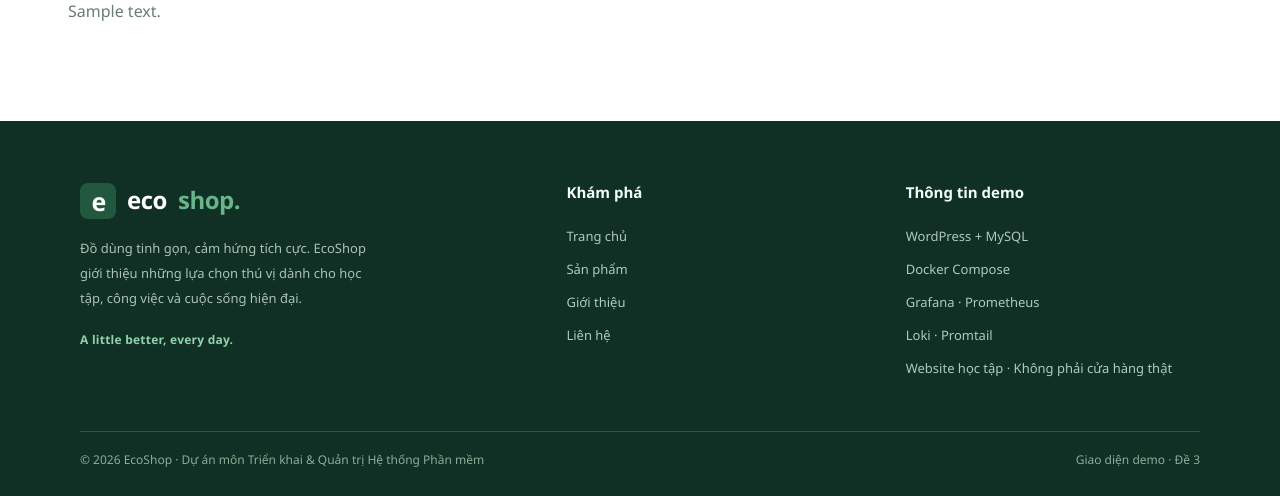
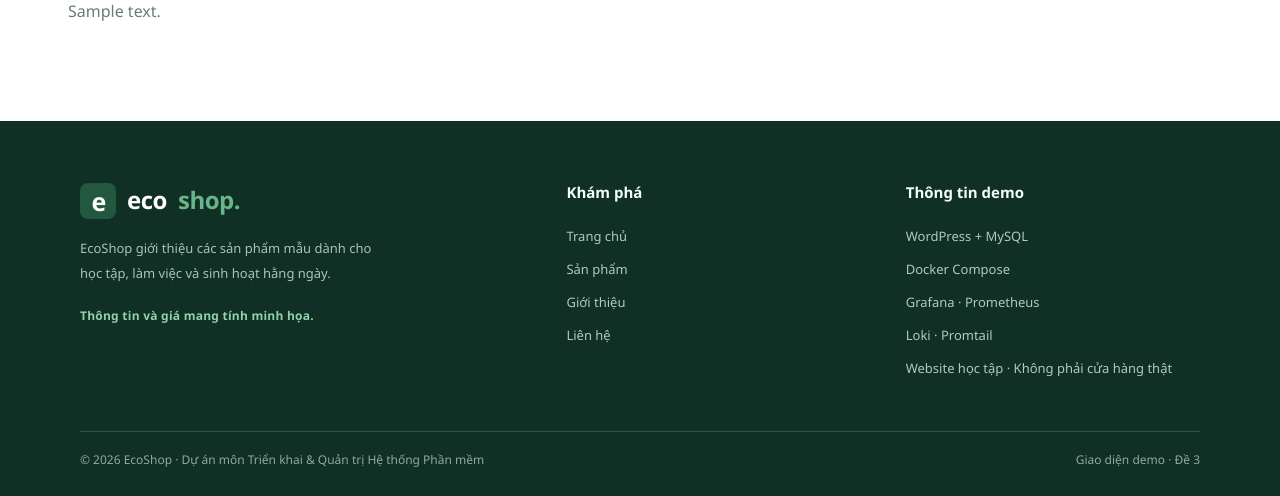
Before and after one commit to dtc245160041-create/DTC245160041-ecoshop-de3, a WordPress theme: template site/ecoshop-studio/page.php in a window 1280 px wide. Shown: the part 326-822 px from the top of the page. Run offline with PHP 8.4 and a stand-in for WordPress, Linux system fonts and the light colour scheme; the site name, menu and one post (Sample post) are stand-ins, and other content is empty.

Commit message:
style(site): simplify Vietnamese copy and refresh font assets

```diff
--- a/site/ecoshop-studio/footer.php
+++ b/site/ecoshop-studio/footer.php
@@ -4,8 +4,8 @@
     <div class="footer-grid">
       <div>
         <a class="logo" href="<?php echo esc_url(home_url('/')); ?>"><span class="logo-mark">e</span>eco<span class="logo-dot">shop.</span></a>
-        <p class="footer-copy">Đồ dùng tinh gọn, cảm hứng tích cực. EcoShop giới thiệu những lựa chọn thú vị dành cho học tập, công việc và cuộc sống hiện đại.</p>
-        <span class="eyebrow" style="color:#91d2ac">A little better, every day.</span>
+        <p class="footer-copy">EcoShop giới thiệu các sản phẩm mẫu dành cho học tập, làm việc và sinh hoạt hằng ngày.</p>
+        <span class="eyebrow" style="color:#91d2ac">Thông tin và giá mang tính minh họa.</span>
       </div>
       <div><h3 class="footer-heading">Khám phá</h3><div class="footer-links">
         <a href="<?php echo esc_url(home_url('/')); ?>">Trang chủ</a>
```
